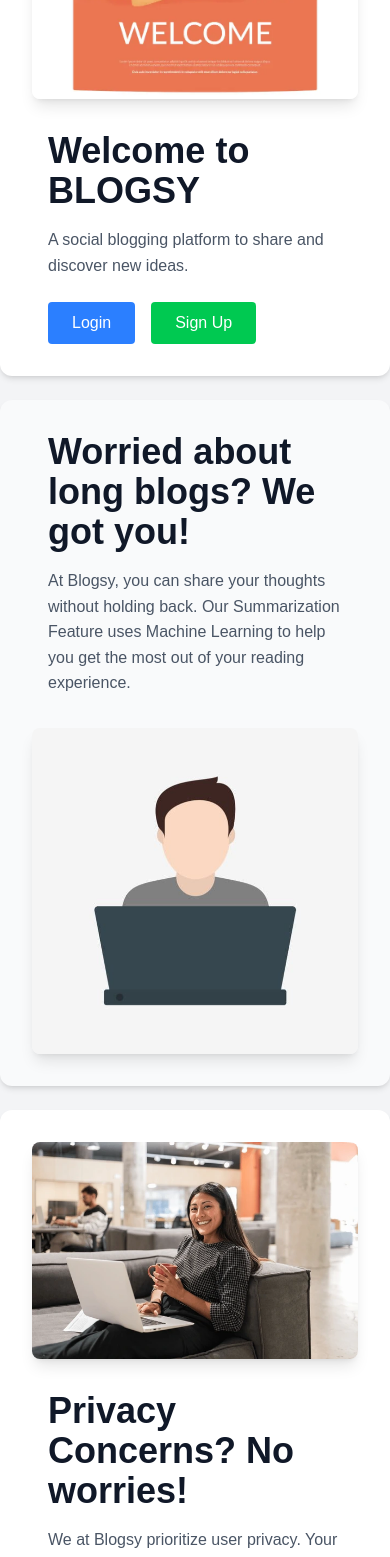
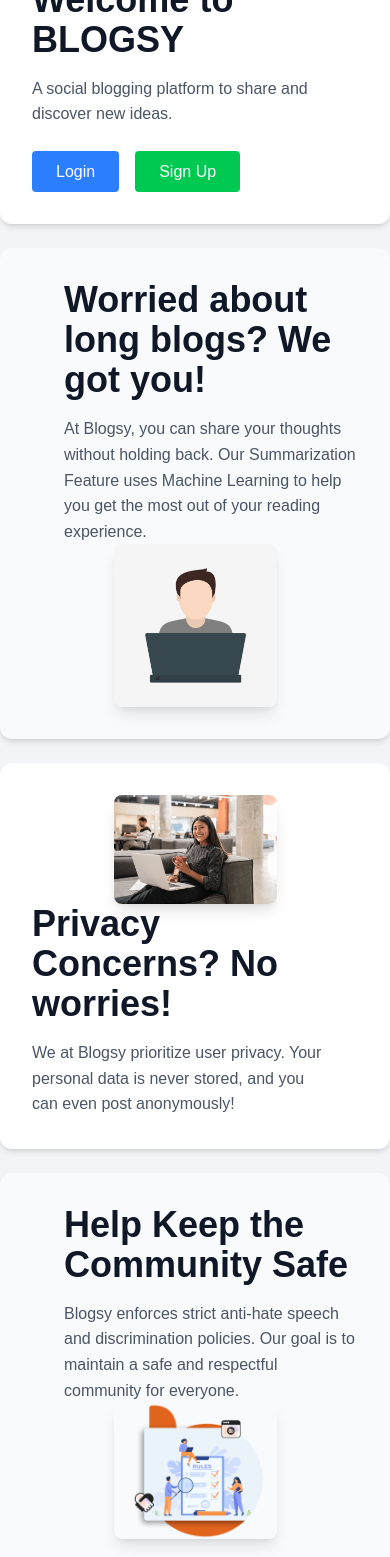
Before and after one commit to Vishwa172107/BlogSite_with_AI_Summarize_Feature_Frontend, a React (Vite) app: page / in a window 390 px wide. Shown: the part 260-1817 px from the top of the page. Built offline with nearby package versions, Linux system fonts and the light colour scheme.

Commit message:
updated La,ding.jsx

```diff
--- a/src/pages/Landing.jsx
+++ b/src/pages/Landing.jsx
@@ -7,8 +7,8 @@ const Landing = () => {
             <div className="max-w-6xl w-full">
 
                 {/* Section 1 */}
-                <div className="flex flex-col-reverse md:flex-row-reverse items-center justify-between bg-white rounded-xl shadow-md hover:shadow-xl transition w-full p-8 my-6 gap-8">
-                    <div className="max-w-lg w-full md:w-1/2 text-left px-4 md:px-0">
+                <div className="flex flex-col-reverse md:flex-row-reverse items-center justify-between bg-white rounded-xl shadow-md hover:shadow-xl transition w-full p-8 my-6">
+                    <div className="max-w-lg w-full md:w-1/2 pr-8 text-left">
                         <h1 className="text-4xl font-bold mb-4 text-gray-900">Welcome to BLOGSY</h1>
                         <p className="text-gray-600 mb-6">
                             A social blogging platform to share and discover new ideas.
@@ -22,48 +22,48 @@ const Landing = () => {
                             </Link>
                         </div>
                     </div>
-                    <div className="w-full md:w-1/2 flex justify-center">
+                    <div className="w-1/2 flex justify-center">
                         <img src="/assets/image4.jpg" alt="Welcome" className="w-full max-w-md rounded-lg shadow-lg" />
                     </div>
                 </div>
 
                 {/* Section 2 */}
-                <div className="flex flex-col md:flex-row items-center justify-between bg-gray-50 rounded-xl shadow-md hover:shadow-xl transition w-full p-8 my-6 gap-8">
-                    <div className="max-w-lg w-full md:w-1/2 text-left px-4 md:px-0">
+                <div className="flex flex-col md:flex-row items-center justify-between bg-gray-50 rounded-xl shadow-md hover:shadow-xl transition w-full p-8 my-6">
+                    <div className="max-w-lg w-full md:w-1/2 pl-8 text-left">
                         <h1 className="text-4xl font-bold mb-4 text-gray-900">Worried about long blogs? We got you!</h1>
                         <p className="text-gray-600">
                             At Blogsy, you can share your thoughts without holding back. Our Summarization Feature uses Machine Learning
                             to help you get the most out of your reading experience.
                         </p>
                     </div>
-                    <div className="w-full md:w-1/2 flex justify-center">
+                    <div className="w-1/2 flex justify-center">
                         <img src="/assets/image1.jpg" alt="Summarization" className="w-full max-w-md rounded-lg shadow-lg" />
                     </div>
                 </div>
 
                 {/* Section 3 */}
-                <div className="flex flex-col-reverse md:flex-row-reverse items-center justify-between bg-white rounded-xl shadow-md hover:shadow-xl transition w-full p-8 my-6 gap-8">
-                    <div className="max-w-lg w-full md:w-1/2 text-left px-4 md:px-0">
+                <div className="flex flex-col-reverse md:flex-row-reverse items-center justify-between bg-white rounded-xl shadow-md hover:shadow-xl transition w-full p-8 my-6">
+                    <div className="max-w-lg w-full md:w-1/2 pr-8 text-left">
                         <h1 className="text-4xl font-bold mb-4 text-gray-900">Privacy Concerns? No worries!</h1>
                         <p className="text-gray-600">
                             We at Blogsy prioritize user privacy. Your personal data is never stored, and you can even post anonymously!
                         </p>
                     </div>
-                    <div className="w-full md:w-1/2 flex justify-center">
+                    <div className="w-1/2 flex justify-center">
                         <img src="/assets/image2.jpg" alt="Privacy" className="w-full max-w-md rounded-lg shadow-lg" />
                     </div>
                 </div>
 
                 {/* Section 4 */}
-                <div className="flex flex-col md:flex-row items-center justify-between bg-gray-50 rounded-xl shadow-md hover:shadow-xl transition w-full p-8 my-6 gap-8">
-                    <div className="max-w-lg w-full md:w-1/2 text-left px-4 md:px-0">
+                <div className="flex flex-col md:flex-row items-center justify-between bg-gray-50 rounded-xl shadow-md hover:shadow-xl transition w-full p-8 my-6">
+                    <div className="max-w-lg w-full md:w-1/2 pl-8 text-left">
                         <h1 className="text-4xl font-bold mb-4 text-gray-900">Help Keep the Community Safe</h1>
                         <p className="text-gray-600">
                             Blogsy enforces strict anti-hate speech and discrimination policies. Our goal is to maintain a safe and
                             respectful community for everyone.
                         </p>
                     </div>
-                    <div className="w-full md:w-1/2 flex justify-center">
+                    <div className="w-1/2 flex justify-center">
                         <img src="/assets/image3.png" alt="Safety" className="w-full max-w-md rounded-lg shadow-lg" />
                     </div>
                 </div>
```
